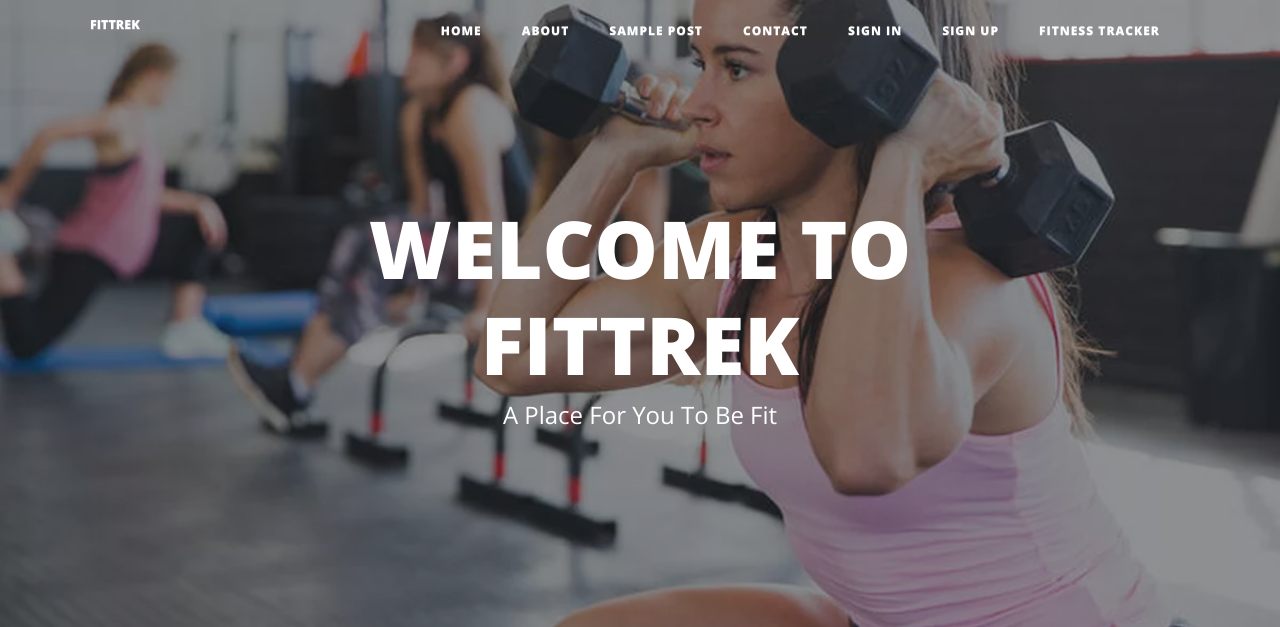
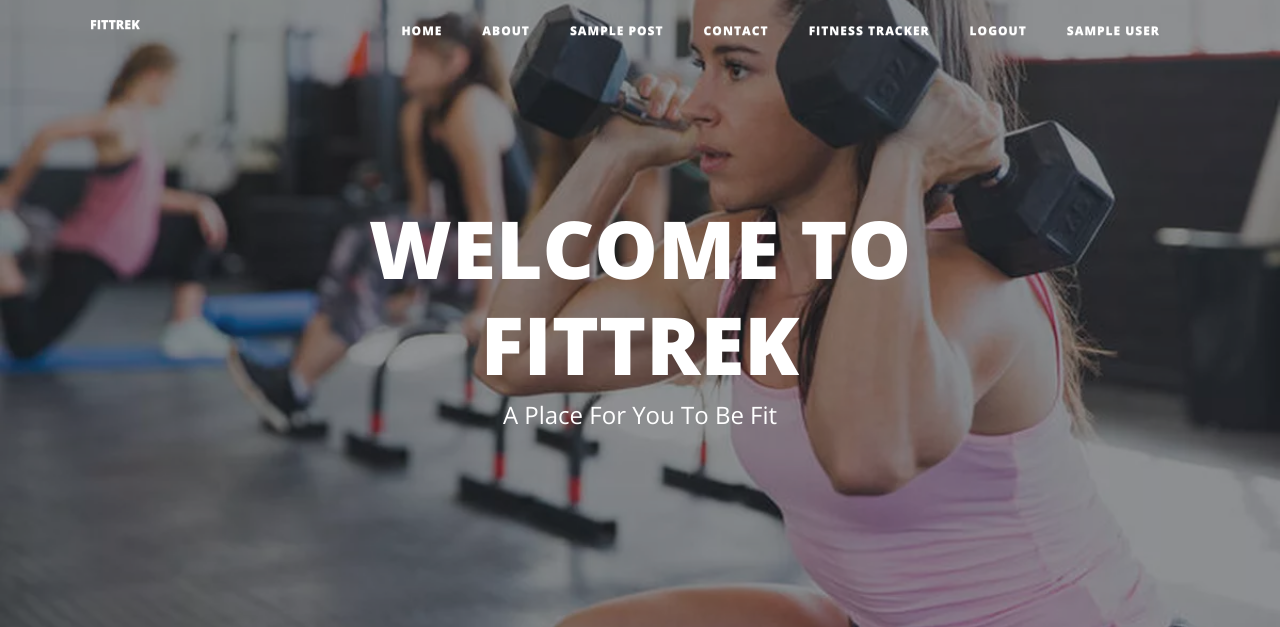
Before and after one commit to Andrew-Marxer/FitTrek, a Flask app: page /about in a window 1280 px wide. Shown: the top 627 px of the page. Run offline with Flask 2, Linux system fonts and the light colour scheme; a user stored in the database is signed in; some libraries are stand-ins or nearby versions.

Commit message:
added logout function and db sessions

```diff
--- a/fitness/routes.py
+++ b/fitness/routes.py
@@ -40,6 +40,13 @@ def contact():
 def post():
     return render_template('post.html')
 
+@app.route("/logout")
+@login_required
+def logout():
+    session.pop('fname')
+    session.pop('id')
+    logout_user()
+    return redirect(url_for("home"))
 
 @app.route("/tracker",methods = ["GET", "POST"])
 @login_required
@@ -69,7 +76,7 @@ def tracker():
         """
         form = calorieForm()
         if form.validate_on_submit():
-                currentUser = User.query.get(session['anonymous_user_id'])
+                currentUser = User.query.get(session['id'])
                 currentUser.consumed = int(form.consumed.data)
                 currentUser.burned = int(form.burned.data)
                 if(currentUser.consumed - currentUser.burned) < 0 or currentUser.calories < 0:
@@ -106,7 +113,8 @@ def signin():
         user = User.query.filter_by(email=form.email.data).first()
         if user and bcrypt.check_password_hash(user.password, form.password.data):
             login_user(user)
-            session['anonymous_user_id'] = user.id
+            session['id'] = user.id
+            session['fname'] = user.fname
             return redirect(url_for('home'))
         else:
             flash('Login Unsuccessful. Please check username and password', 'danger')
--- a/fitness/templates/base.html
+++ b/fitness/templates/base.html
@@ -57,15 +57,26 @@
                     <li class="nav-item">
                         <a class="nav-link" href="contact">Contact</a>
                     </li>
+                    {%if current_user.is_authenticated%}
                     <li class="nav-item">
-                        <a class="nav-link" href="signin">Sign In</a>
+                    <a class="nav-link" href="tracker">Fitness Tracker</a>
                     </li>
+                    <li class="nav-item">
+                      <a class="nav-link" href="logout">Logout</a>
+                      </li>
+                    <li class="nav-item">
+                      <a class="nav-link" href="tracker">{{session['fname']}} </a>
+                    </li>
+
+                  {%else%}
                     <li class="nav-item">
                       <a class="nav-link" href="signup">Sign Up</a>
                   </li>
                   <li class="nav-item">
-                    <a class="nav-link" href="tracker">Fitness Tracker</a>
-                </li>
+                        <a class="nav-link" href="signin">Sign In</a>
+                    </li>
+                    {%endif%}
+
                 </ul>
             </div>
         </div>
```
Also changed, not shown: fitness/site.db.
